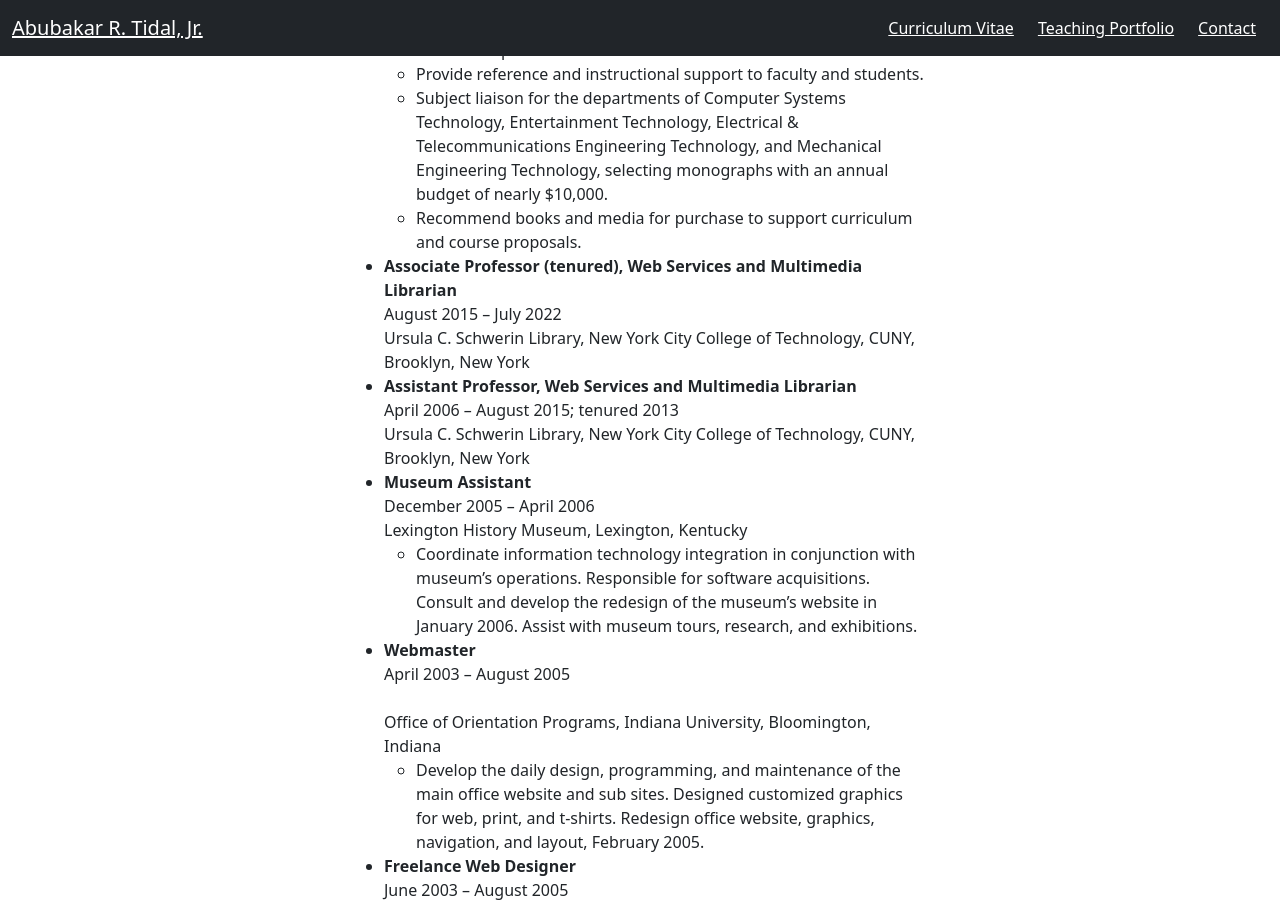
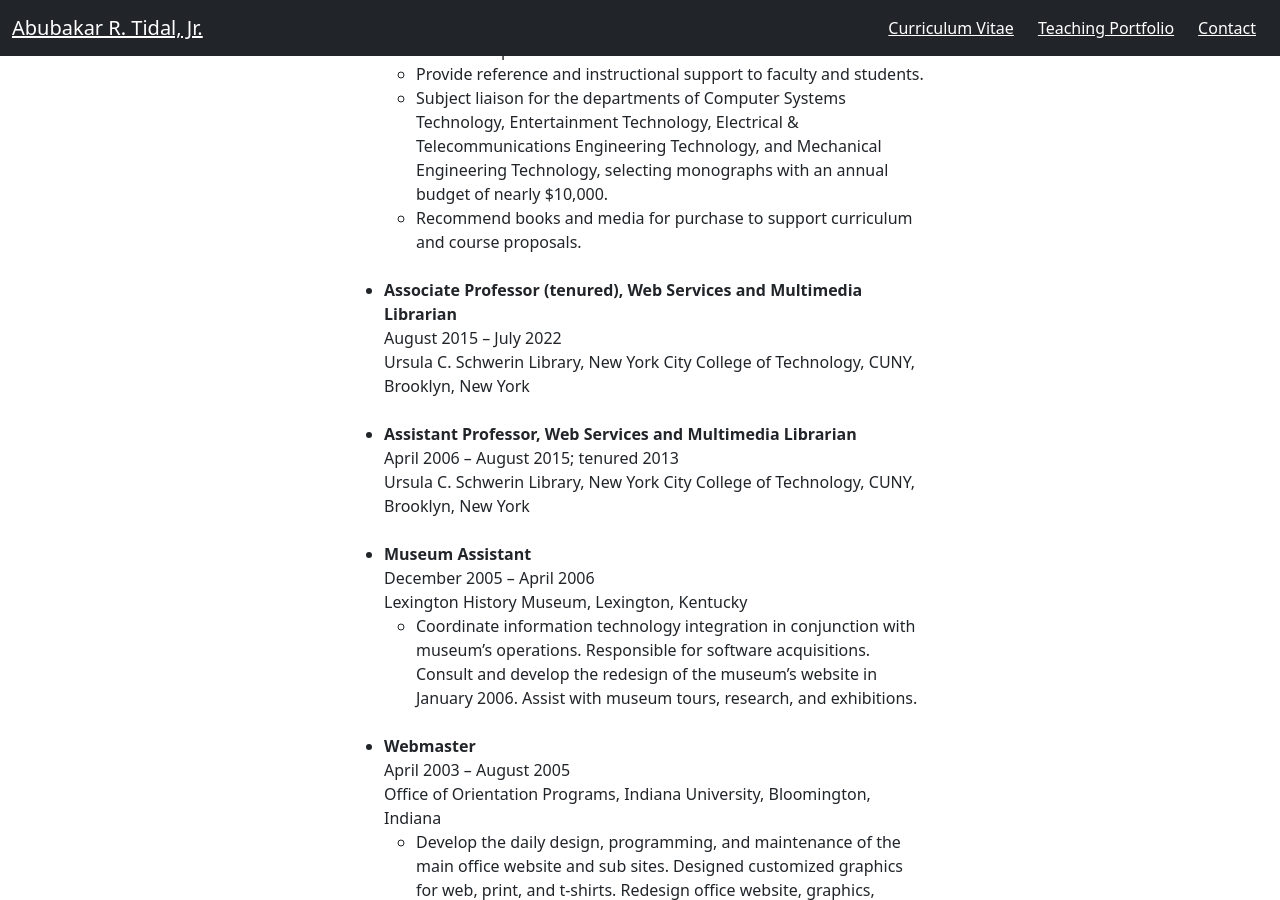
Before and after one commit to KentuckyFriedTofu/KentuckyFriedTofu.github.io, a Jekyll site: the page built from cv.html, in a window 1280 px wide and 900 px high, scrolled down 1150 px. Built offline with Jekyll 4.4.1, drawn with Linux system fonts in a browser that asks for light colours.

Commit message:
Update cv.html

```diff
--- a/cv.html
+++ b/cv.html
@@ -54,31 +54,31 @@ minor: Computer Science</li>
       <li>Recommend books and media for purchase to support curriculum and course proposals.</li>
       </li>
       </ul>
-    </li>
+    </li><br>
 
     <li><strong>Associate Professor (tenured), Web Services and Multimedia Librarian</strong>
     <br>August 2015 – July 2022<br>
     Ursula C. Schwerin Library, New York City College of Technology, CUNY, Brooklyn, New York
-    </li>
+    </li><br>
 
     <li><strong>Assistant Professor, Web Services and Multimedia Librarian</strong>
     <br>April 2006 – August 2015; tenured 2013<br>
-    Ursula C. Schwerin Library, New York City College of Technology, CUNY, Brooklyn, New York<br></li>
+    Ursula C. Schwerin Library, New York City College of Technology, CUNY, Brooklyn, New York<br></li><br>
 
     <li><strong>Museum Assistant</strong>
     <br>December 2005 – April 2006
     <br>Lexington History Museum, Lexington, Kentucky<br>
-    <ul><li>Coordinate information technology integration in conjunction with museum’s operations. Responsible for software acquisitions. Consult and develop the redesign of the museum’s website in January 2006. Assist with museum tours, research, and exhibitions.</li></ul>
+    <ul><li>Coordinate information technology integration in conjunction with museum’s operations. Responsible for software acquisitions. Consult and develop the redesign of the museum’s website in January 2006. Assist with museum tours, research, and exhibitions.</li></ul><br>
 
     <li><strong>Webmaster</strong>
-    <br>April 2003 – August 2005<br>
+    <br>April 2003 – August 2005
     <br>Office of Orientation Programs, Indiana University, Bloomington, Indiana<br>
-    <ul><li>Develop the daily design, programming, and maintenance of the main office website and sub sites. Designed customized graphics for web, print, and t-shirts. Redesign office website, graphics, navigation, and layout, February 2005.</li></ul>
+    <ul><li>Develop the daily design, programming, and maintenance of the main office website and sub sites. Designed customized graphics for web, print, and t-shirts. Redesign office website, graphics, navigation, and layout, February 2005.</li></ul><br>
 
     <li><strong>Freelance Web Designer</strong>
-    <br>June 2003 – August 2005<br>
+    <br>June 2003 – August 2005
     <br>Indiana Child Care Health Consultation Program, Bloomington, Indiana<br>
-    <ul><li>Designed and maintained the program’s website with database capabilities, to be accessed for statewide child care professionals. Created detailed web metrics and server statistics reports for the program director. Archived and manufactured PDF documents for organization members.</li></ul>
+    <ul><li>Designed and maintained the program’s website with database capabilities, to be accessed for statewide child care professionals. Created detailed web metrics and server statistics reports for the program director. Archived and manufactured PDF documents for organization members.</li></ul><br>
 
     <li><strong>Web Media Chief</strong>
     <br>January 2003 – May 2005<br>
```
